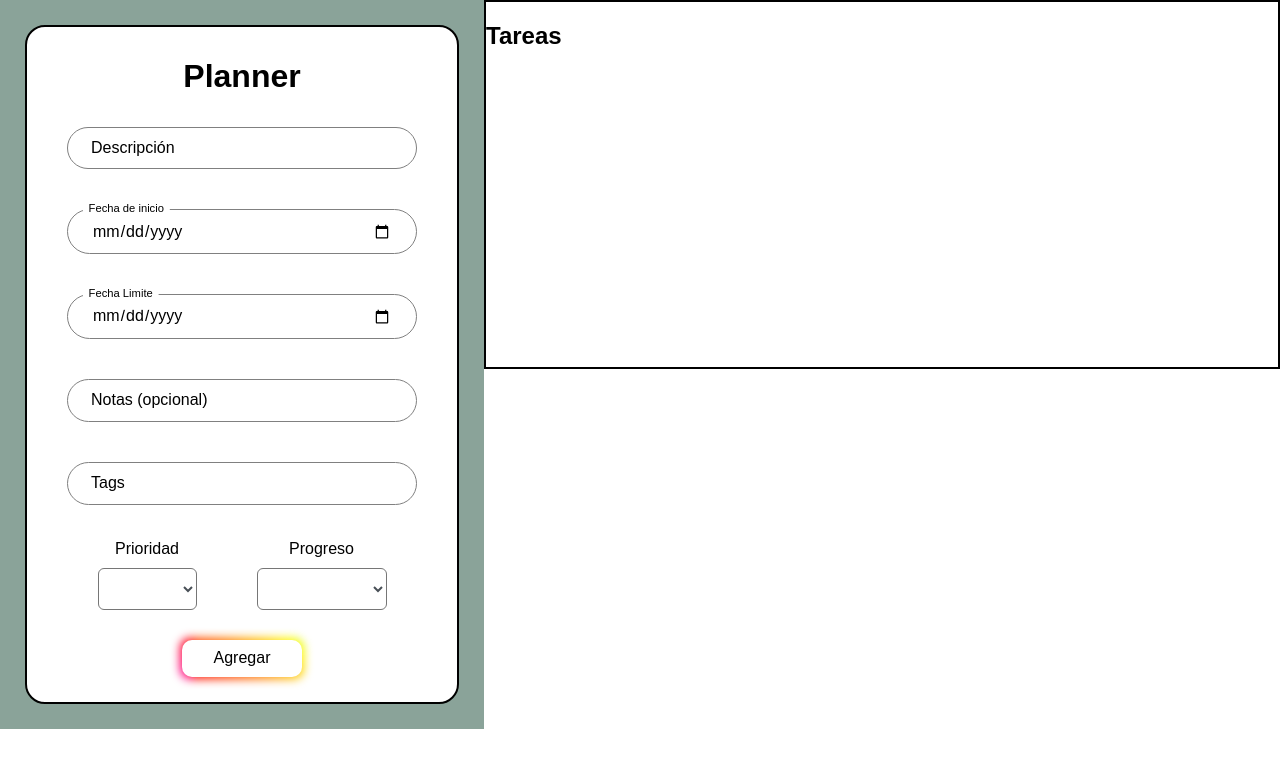
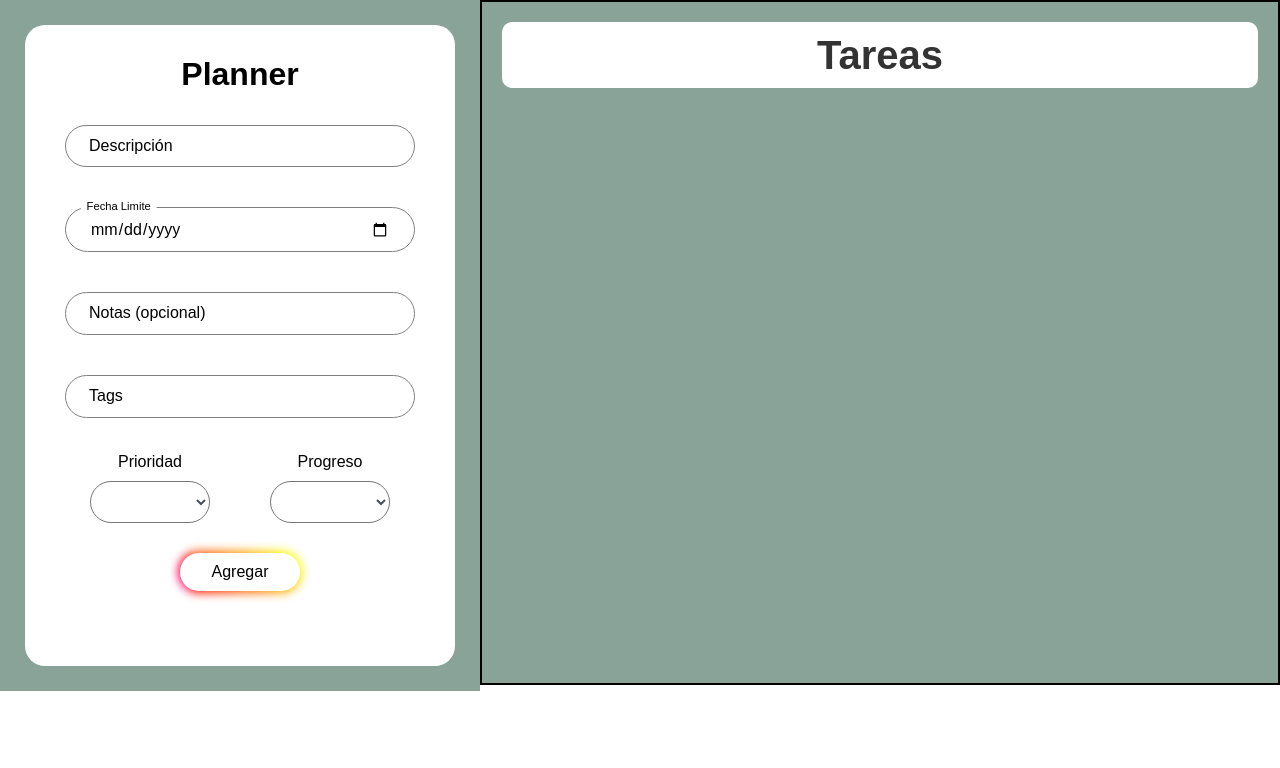
Before and after one commit to isaacbc10/tarea_algoritmoii, a Flask app: page / in a window 1280 px wide. Shown: the top 768 px of the page. Run offline with Flask 3, Linux system fonts and the light colour scheme; some libraries are stand-ins or nearby versions.

Commit message:
se cambio el estilo y se borro la fecha de inicio

```diff
--- a/static/styles.css
+++ b/static/styles.css
@@ -14,14 +14,15 @@
     text-align: center;
     justify-content: center;
     background-color: #8aa399;
+    height: 100%;
 }
 
 .container-form {
+    height: 97%;
     padding: 10px;
     background-color: white;
     border-radius: 20px;
     backdrop-filter: blur(10px);
-    border: 2px solid black;
 }
 
 label {
@@ -42,7 +43,6 @@
 
 .label_name {
     grid-area: input;
-
     z-index: 100;
     width: max-content;
     margin-left: 1rem;
@@ -51,7 +51,6 @@
     height: 100%;
     display: flex;
     align-items: center;
-
     transition: transform .2s;
     transform-origin: center left;
 }
@@ -89,12 +88,12 @@
 
 .content-select select {
     display: inline-block;
-    width: 100%;
+    width: 120px;
     cursor: pointer;
     padding: 10px;
     height: 42px;
     outline: 0;
-    border-radius: 6px;
+    border-radius: 40px;
     background: #ffffff;
     color: #495057;
     font-size: 16px;
@@ -102,8 +101,9 @@
     transition: all 0.25s ease;
 }
 
-.content-select select:hover {
-    background: #ffffff;
+.content-select select:focus {
+    transition: all 0.25s ease;
+    border: 2px solid black;
 }
 
 .content-select i {
@@ -138,7 +138,7 @@
     cursor: pointer;
     position: relative;
     z-index: 0;
-    border-radius: 10px;
+    border-radius: 40px;
     user-select: none;
     -webkit-user-select: none;
     touch-action: manipulation;
@@ -167,7 +167,7 @@
     height: calc(100% + 4px);
     animation: glowing-button-85 20s linear infinite;
     transition: opacity 0.3s ease-in-out;
-    border-radius: 10px;
+    border-radius: 40px;
 }
 
 @keyframes glowing-button-85 {
@@ -193,11 +193,26 @@
     background: #ffffff;
     left: 0;
     top: 0;
-    border-radius: 10px;
+    border-radius: 40px;
 }
 
 .tareas {
     width: 100%;
-    height: 50%;
+    height: 100%;
+    background-color: #8aa399;
+    padding: 20px;
+    margin: 0;
+    display: flex;
+    flex-direction: column;
     border: 2px solid black;
 }
+
+.tareas h2 {
+    font-size: 2.5em;
+    color: #333;
+    background-color: white;
+    padding: 10px;
+    border-radius: 10px;
+    margin: 0;
+    text-align: center;
+}
--- a/templates/index.html
+++ b/templates/index.html
@@ -20,15 +20,11 @@
                         <span class="label_name">Descripción</span>
                     </label>
                     <label for="" class="label">
-                        <input type="date" class="input" name="fecha_inicio" required>
-                        <span class="label_name">Fecha de inicio</span>
-                    </label>
-                    <label for="" class="label">
                         <input type="date" class="input" name="fecha_limite" required>
                         <span class="label_name">Fecha Limite</span>
                     </label>
                     <label for="" class="label">
-                        <input type="text" class="input" name="notas" placeholder=" "></input>
+                        <input type="text" class="input" name="notas" placeholder=" " required></input>
                         <span class="label_name">Notas (opcional)</span>
                     </label>
                     <label for="" class="label">
@@ -61,8 +57,8 @@
                         </label>
                     </div>
                 </div>
+                <button class="button-85" type="submit">Agregar</button>
             </form>
-            <button class="button-85" role="button" type="submit">Agregar</button>
         </div>
     </section>
     <section class="tareas">
@@ -73,7 +69,7 @@
         <ul>
             {% for tarea in tareas %}
             <li>
-                {{ tarea.descripcion }} - {{ tarea.fecha_inicio }} - {{ tarea.fecha_limite }} - {{ tarea.prioridad }} -
+                {{ tarea.descripcion }} - {{ tarea.fecha_limite }} - {{ tarea.prioridad }} -
                 {{ tarea.estado }} - {{ tarea.tags }}
                 <a href="/eliminar/{{ tarea.descripcion }}">Eliminar</a>
                 <ul>
```
Lines whose indentation alone changed are shown as unchanged.
